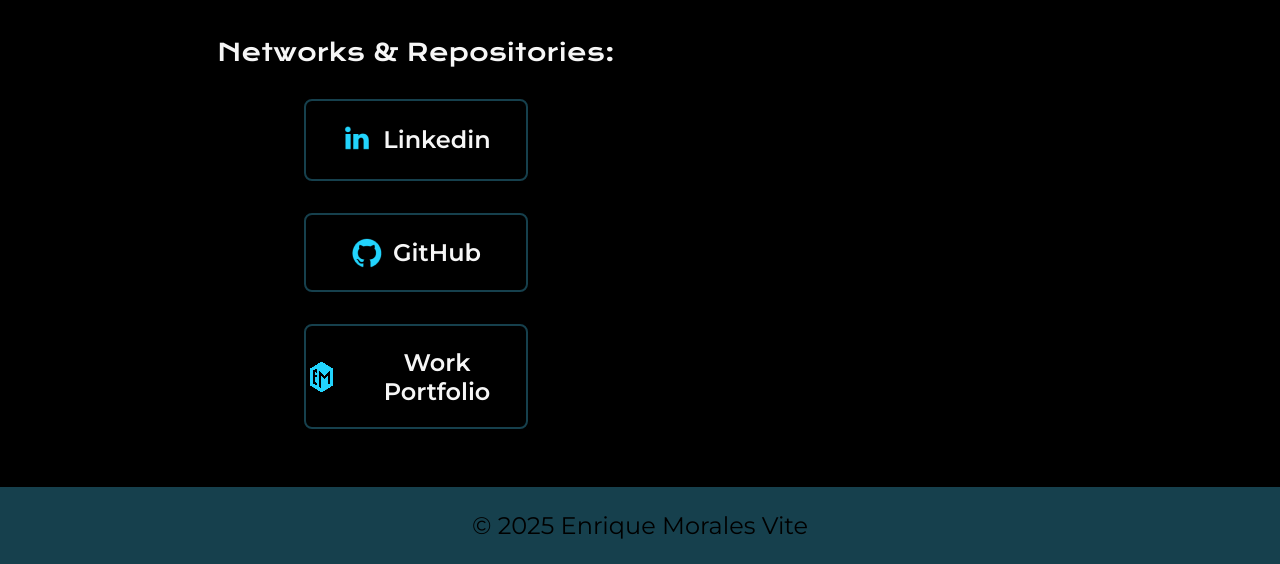
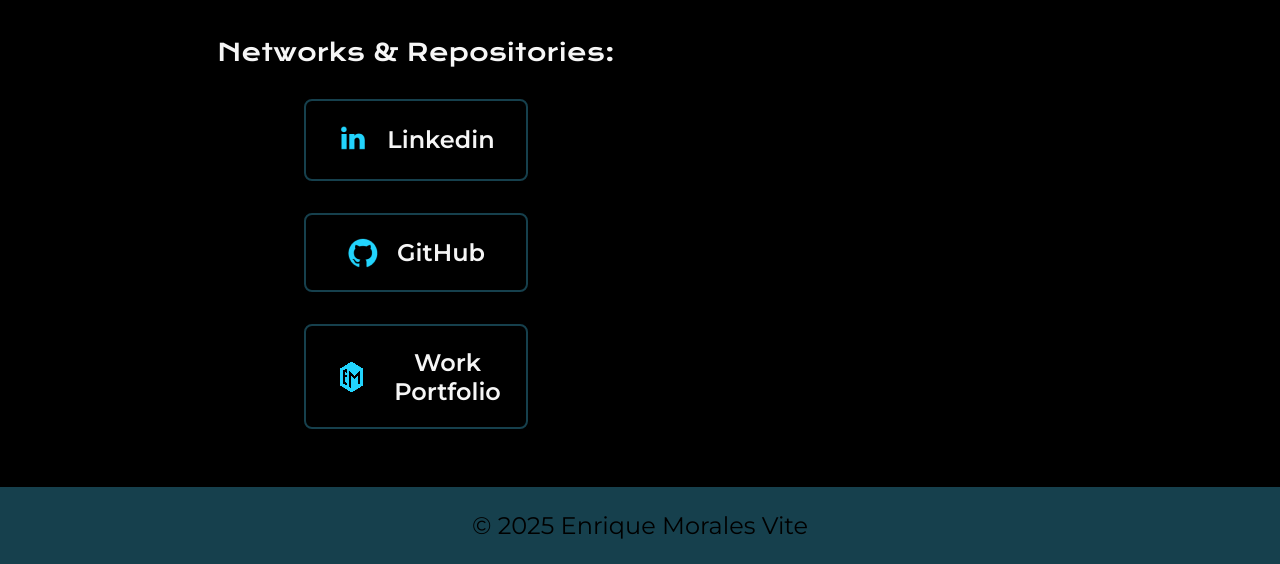
Before and after one commit to enriquemoralesvite/portfolio, a website: page index.html in a window 1280 px wide. Shown: the part 822-1386 px from the top of the page. Drawn offline with nearby package versions, Linux system fonts and the light colour scheme.

Commit message:
adding marging left to em icon in css

```diff
--- a/index.html
+++ b/index.html
@@ -47,8 +47,8 @@
                         <img src="./assets/github.png" alt="Logo of github"></img>
                         GitHub</a>
 
-                    <a class="presentacion__enlaces__link" href="https://enriquemoralesv.super.site/">
-                         <img src="./assets/webpage.png" alt="webpage"></img>
+                    <a class="presentacion__enlaces__link em-link" href="https://enriquemoralesv.super.site/">
+                         <img class="em-icon" src="./assets/webpage.png" alt="webpage"></img>
                         Work Portfolio</a>
                 </div>
 
--- a/style.css
+++ b/style.css
@@ -113,7 +113,7 @@ body {
     display: flex;
     justify-content: center;
     align-items: center;
-    gap: 10px;
+    gap: 18px;
 }
 
 .presentacion__enlaces__link:hover {
@@ -139,6 +139,14 @@ body {
     width: 100%;
     display: block;
     margin: 0 auto;
+    margin-left: 10px;
+}
+
+.em-icon{
+    margin-left: 30px;
+}
+.em-link {
+  gap: 1px; /* controla solo el espacio entre ícono y texto del EM */
 }
 
 .adjusted-image {
```
